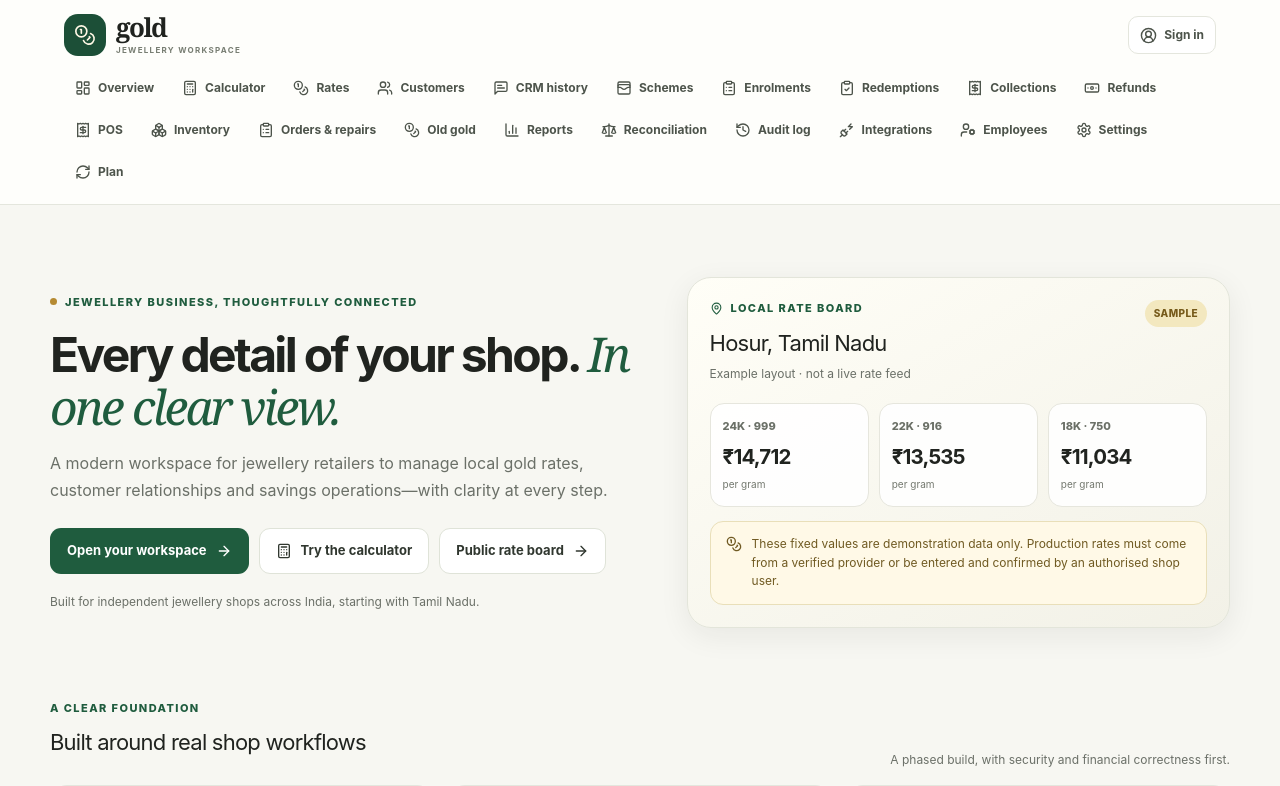
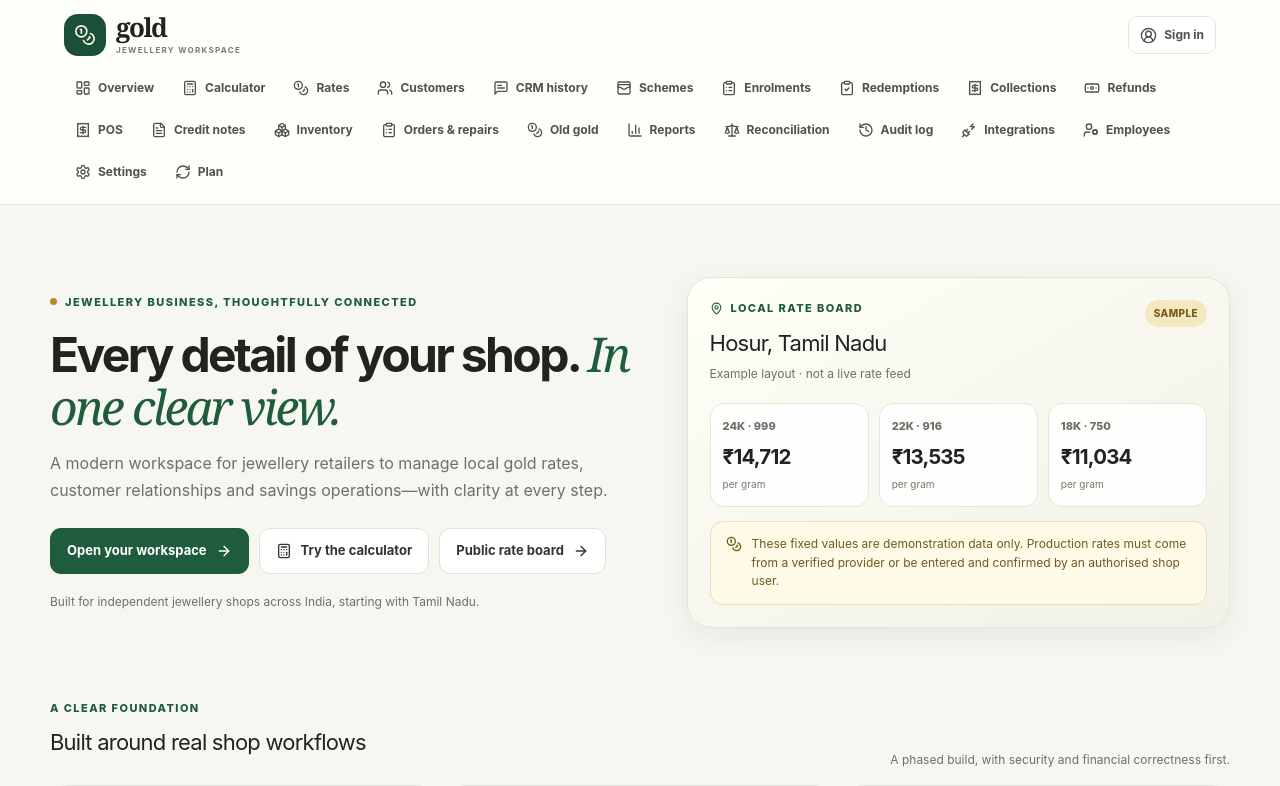
Before and after one commit to cva121997-source/gold, a Next.js app: page / in a window 1280 px wide. Shown: the top 786 px of the page. Built offline with nearby package versions, Linux system fonts and the light colour scheme.

Commit message:
Add credit notes to the workspace navigation

```diff
--- a/app/layout.tsx
+++ b/app/layout.tsx
@@ -1,6 +1,6 @@
 import type { Metadata } from "next";
 import Link from "next/link";
-import { Calculator, CircleUserRound, Coins, LayoutDashboard, Users, WalletCards, Receipt, Boxes, ClipboardList, BarChart3, UserCog, Settings, RefreshCw, ClipboardCheck, Banknote, History, PlugZap, MessageSquareText, Scale } from "lucide-react";
+import { Calculator, CircleUserRound, Coins, LayoutDashboard, Users, WalletCards, Receipt, Boxes, ClipboardList, BarChart3, UserCog, Settings, RefreshCw, ClipboardCheck, Banknote, History, PlugZap, MessageSquareText, Scale, FileText } from "lucide-react";
 import "./globals.css";
 
 export const metadata: Metadata = {
@@ -31,6 +31,7 @@ export default function RootLayout({ children }: Readonly<{ children: React.Reac
               <Link href="/collections" className="nav-link"><Receipt size={16} /> Collections</Link>
               <Link href="/refunds" className="nav-link"><Banknote size={16} /> Refunds</Link>
               <Link href="/pos" className="nav-link"><Receipt size={16} /> POS</Link>
+              <Link href="/credit-notes" className="nav-link"><FileText size={16} /> Credit notes</Link>
               <Link href="/inventory" className="nav-link"><Boxes size={16} /> Inventory</Link>
               <Link href="/orders" className="nav-link"><ClipboardList size={16} /> Orders & repairs</Link>
               <Link href="/old-gold" className="nav-link"><Coins size={16} /> Old gold</Link>
```
